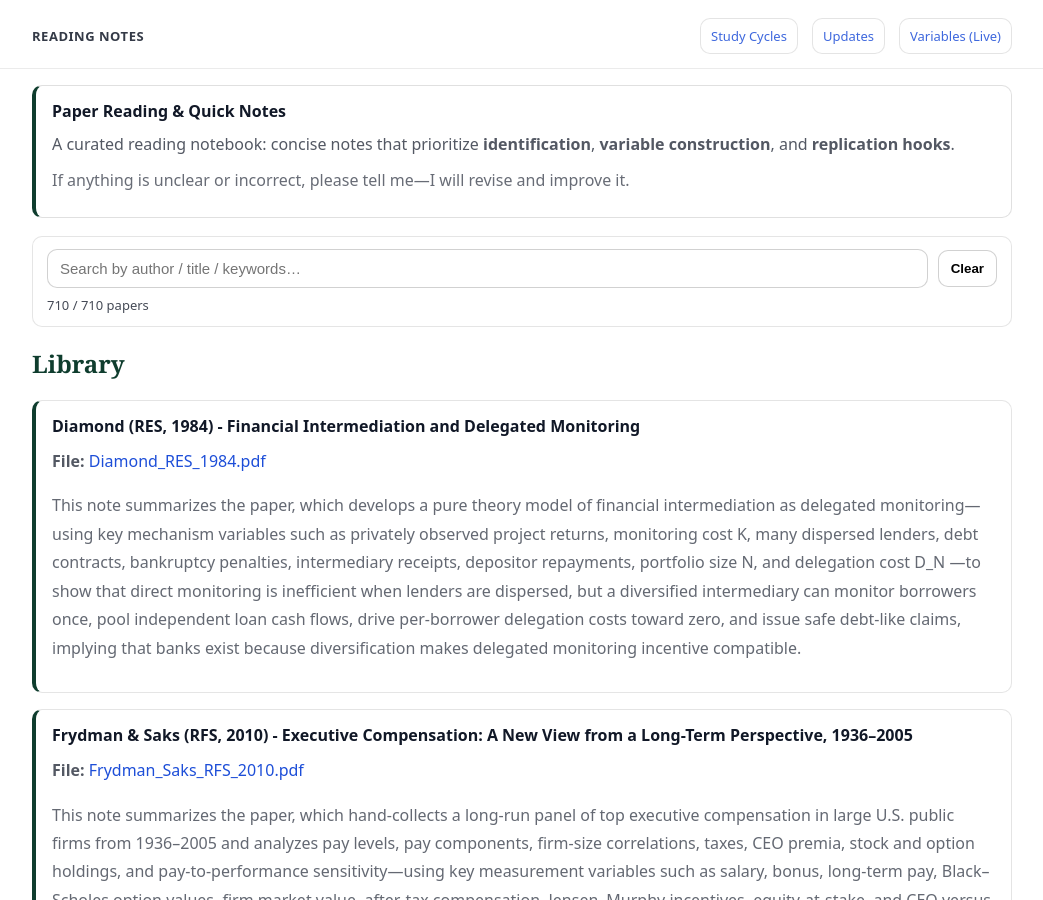
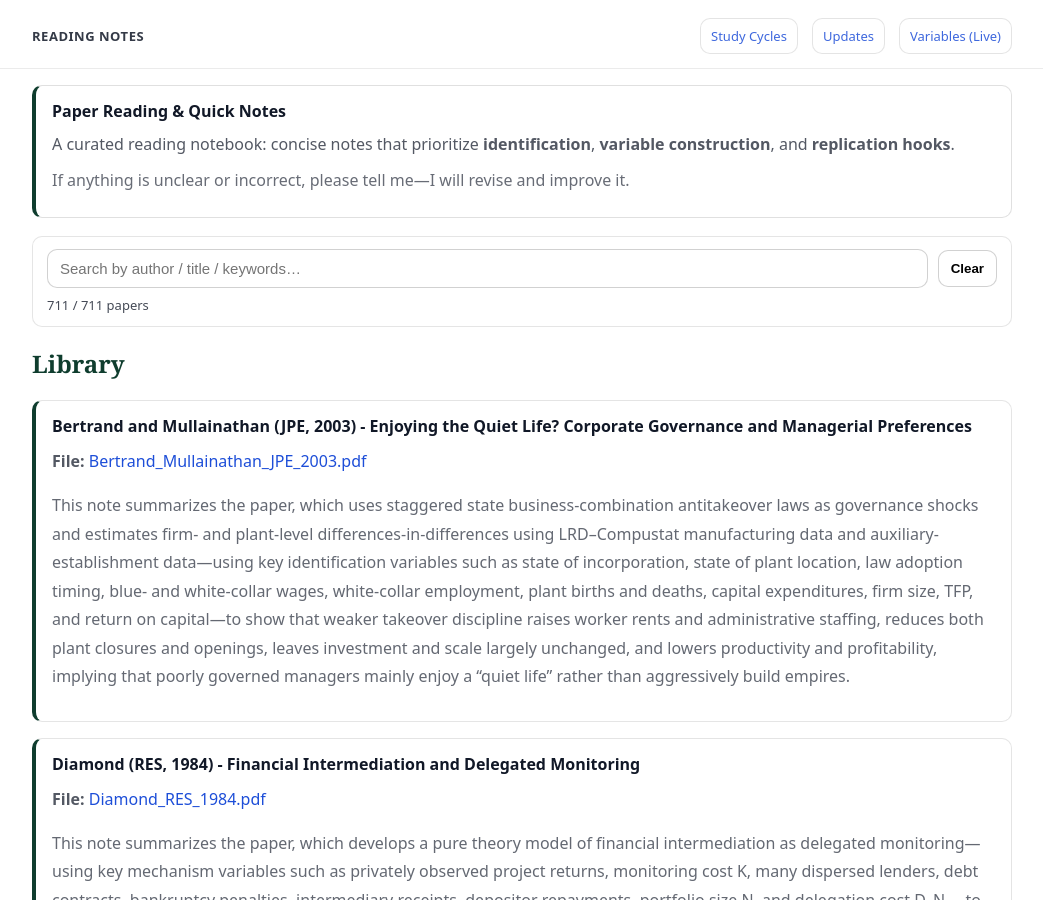
Before and after one commit to yaxinzn/study-archive, a Jekyll site: the page built from reading/index.md, in a window 1280 px wide and 900 px high. Shown: the whole window, without its empty margins (118-1161 px from the left). Built offline with Jekyll 4.4.1, drawn with Linux system fonts in a browser that asks for light colours.

Commit message:
Reading: add/update Bertrand_Mullainathan_JPE_2003.pdf

```diff
--- a/_data/reading.yml
+++ b/_data/reading.yml
@@ -1,3 +1,7 @@
+- title: "Bertrand and Mullainathan (JPE, 2003) - Enjoying the Quiet Life? Corporate Governance and Managerial Preferences"
+  file: "Bertrand_Mullainathan_JPE_2003.pdf"
+  desc: "This note summarizes the paper, which uses staggered state business-combination antitakeover laws as governance shocks and estimates firm- and plant-level differences-in-differences using LRD–Compustat manufacturing data and auxiliary-establishment data—using key identification variables such as state of incorporation, state of plant location, law adoption timing, blue- and white-collar wages, white-collar employment, plant births and deaths, capital expenditures, firm size, TFP, and return on capital—to show that weaker takeover discipline raises worker rents and administrative staffing, reduces both plant closures and openings, leaves investment and scale largely unchanged, and lowers productivity and profitability, implying that poorly governed managers mainly enjoy a “quiet life” rather than aggressively build empires."
+
 - title: "Diamond (RES, 1984) - Financial Intermediation and Delegated Monitoring"
   file: "Diamond_RES_1984.pdf"
   desc: "This note summarizes the paper, which develops a pure theory model of financial intermediation as delegated monitoring—using key mechanism variables such as privately observed project returns, monitoring cost K, many dispersed lenders, debt contracts, bankruptcy penalties, intermediary receipts, depositor repayments, portfolio size N, and delegation cost D_N —to show that direct monitoring is inefficient when lenders are dispersed, but a diversified intermediary can monitor borrowers once, pool independent loan cash flows, drive per-borrower delegation costs toward zero, and issue safe debt-like claims, implying that banks exist because diversification makes delegated monitoring incentive compatible."
```
Also changed, not shown: 1 other file.
